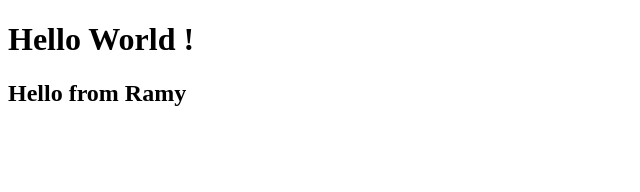
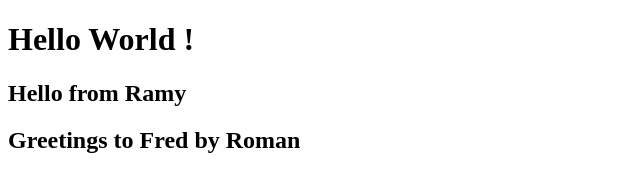
Before and after one commit to diverdowngit/fredsprojecttest, a plain HTML site: page index.html in a window 1280 px wide. Shown: the whole page, without its empty margins (0-640 px from the left). Drawn offline with Linux system fonts and the light colour scheme.

Commit message:
Update index.html

```diff
--- a/index.html
+++ b/index.html
@@ -10,6 +10,7 @@
 <body>
     <h1>Hello World !</h1>
     <h2>Hello from Ramy</h2>
+    <h2>Greetings to Fred by Roman</h2>
 </body>
 
 </html>
```
